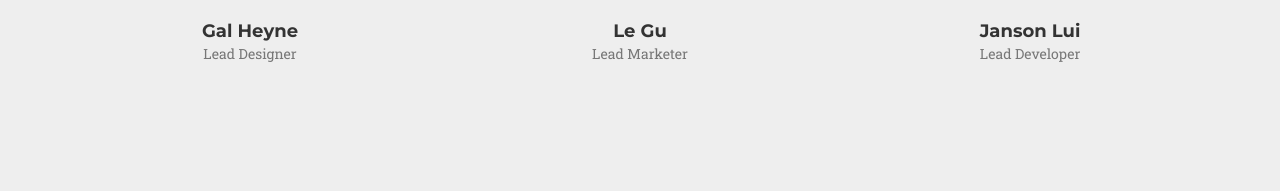
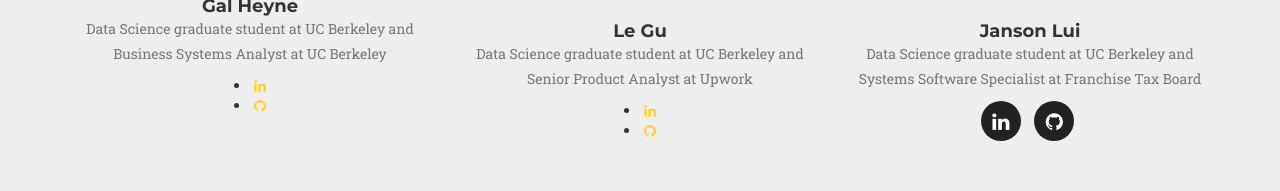
Before and after one commit to JansonLui/w209-Explore-EU.github.io, a website: page index.html in a window 1280 px wide. Shown: the part 2474-2665 px from the top of the page. Drawn offline with nearby package versions, Linux system fonts and the light colour scheme; a web font is replaced by a local one.

Commit message:
Team Section

```diff
--- a/index.html
+++ b/index.html
@@ -86,7 +86,6 @@
             <div class="row">
                 <div class="col-lg-12 text-center">
                     <h2 class="section-heading">About</h2>
-                    <!--<h3 class="section-subheading text-muted">Why visualize the EU?</h3>-->
                     <h3 class="section-subheading text-muted">After Britain’s exit from the European Union was announced, the Euro fluctuated drastically and has drawn caution to it’s residents and potential residents. Surprisingly, the EU keeps amazingly complete data on all of it’s countries and is free for the public to use. However, the immense amount of data deters users away from making any choices. Our vision is create a platform that allows EU residents to easily and visually understand and compare data on European countries, and make an informed decision regarding which country will be most suitable to call home.</h3>
                 </div>
             </div>
@@ -172,21 +171,29 @@
                     <div class="team-member">
                         <img src="img/team/1.jpg" class="img-responsive img-circle" alt="">
                         <h4>Gal Heyne</h4>
-                        <p class="text-muted">Lead Designer</p>
+                        <p class="text-muted">Data Science graduate student at UC Berkeley and Business Systems Analyst at UC Berkeley</p>
+                        <li><a href="https://www.linkedin.com/in/galwish"><i class="fa fa-linkedin"></i></a></li>
+                        <li><a href=""><i class="fa fa-github"></i></a></li>
                     </div>
                 </div>
                 <div class="col-sm-4">
                     <div class="team-member">
                         <img src="img/team/2.jpg" class="img-responsive img-circle" alt="">
                         <h4>Le Gu</h4>
-                        <p class="text-muted">Lead Marketer</p>
+                        <p class="text-muted">Data Science graduate student at UC Berkeley and Senior Product Analyst at Upwork</p>
+                        <li><a href="https://www.linkedin.com/in/legu0321"><i class="fa fa-linkedin"></i></a></li>
+                        <li><a href=""><i class="fa fa-github"></i></a></li>
                     </div>
                 </div>
                 <div class="col-sm-4">
                     <div class="team-member">
                         <img src="img/team/3.jpg" class="img-responsive img-circle" alt="">
                         <h4>Janson Lui</h4>
-                        <p class="text-muted">Lead Developer</p>
+                        <p class="text-muted">Data Science graduate student at UC Berkeley and Systems Software Specialist at Franchise Tax Board</p>
+                        <ul class="list-inline social-buttons">
+                            <li><a href="https://www.linkedin.com/in/jansonlui"><i class="fa fa-linkedin"></i></a></li>
+                            <li><a href="https://github.com/JansonLui/"><i class="fa fa-github"></i></a></li>
+                        </ul>
                     </div>
                 </div>
             </div>
```
Also changed, not shown: img/team/1.jpg, img/team/2.jpg, img/team/3.jpg.
